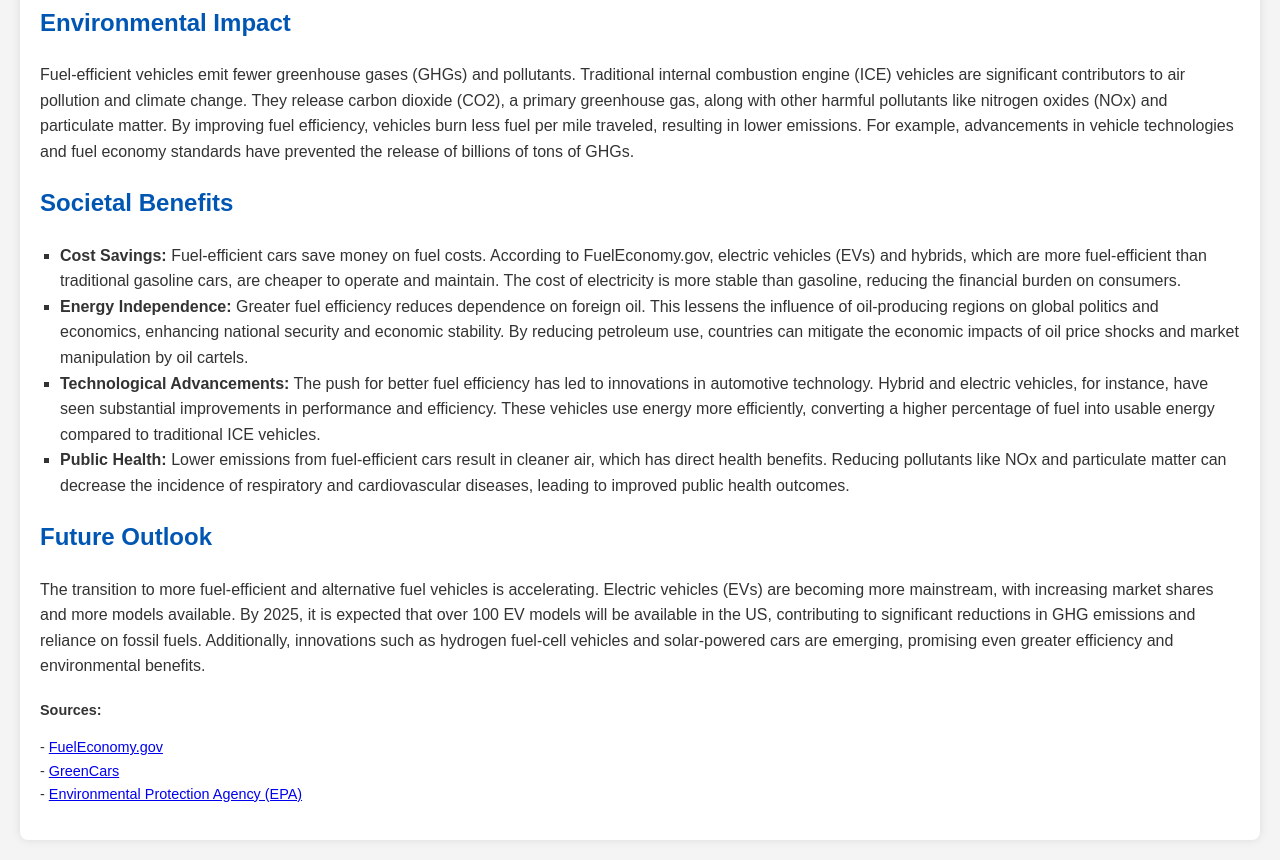
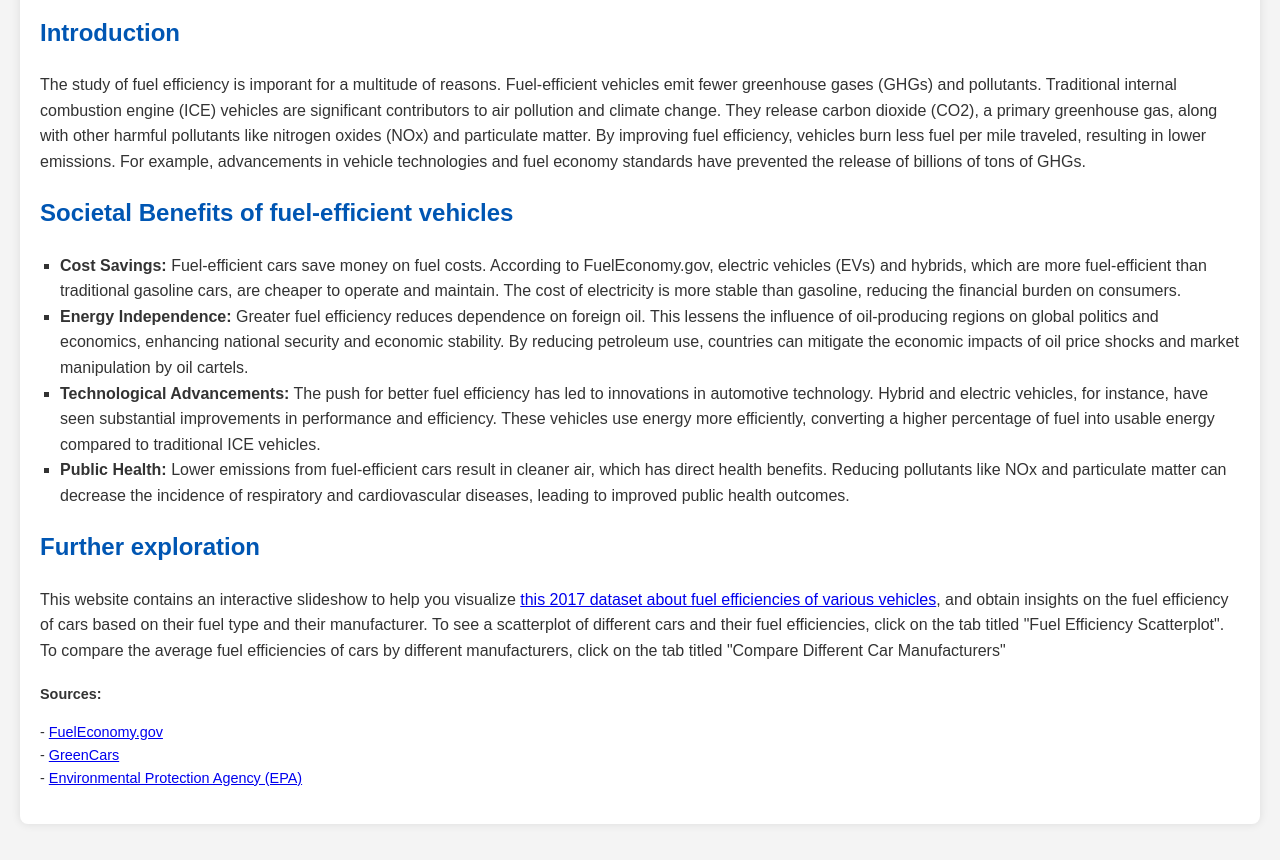
Before and after one commit to ajiteshdasara/ajiteshdasara.github.io, a plain HTML site: page index.html in a window 1280 px wide. Shown: the part 260-1120 px from the top of the page. Drawn offline with Linux system fonts and the light colour scheme.

Commit message:
final changes

```diff
--- a/index.html
+++ b/index.html
@@ -17,6 +17,7 @@
             padding: 20px;
             border-radius: 8px;
             box-shadow: 0 0 10px rgba(0, 0, 0, 0.1);
+            margin-bottom: 10px;
         }
         h1, h2 {
             color: #0056b3;
@@ -70,10 +71,10 @@
     <div class="contain">
         <h1>Fuel Efficiency of Cars</h1>
 
-        <h2>Environmental Impact</h2>
-        <p>Fuel-efficient vehicles emit fewer greenhouse gases (GHGs) and pollutants. Traditional internal combustion engine (ICE) vehicles are significant contributors to air pollution and climate change. They release carbon dioxide (CO2), a primary greenhouse gas, along with other harmful pollutants like nitrogen oxides (NOx) and particulate matter. By improving fuel efficiency, vehicles burn less fuel per mile traveled, resulting in lower emissions. For example, advancements in vehicle technologies and fuel economy standards have prevented the release of billions of tons of GHGs.</p>
+        <h2>Introduction</h2>
+        <p>The study of fuel efficiency is imporant for a multitude of reasons. Fuel-efficient vehicles emit fewer greenhouse gases (GHGs) and pollutants. Traditional internal combustion engine (ICE) vehicles are significant contributors to air pollution and climate change. They release carbon dioxide (CO2), a primary greenhouse gas, along with other harmful pollutants like nitrogen oxides (NOx) and particulate matter. By improving fuel efficiency, vehicles burn less fuel per mile traveled, resulting in lower emissions. For example, advancements in vehicle technologies and fuel economy standards have prevented the release of billions of tons of GHGs.</p>
 
-        <h2>Societal Benefits</h2>
+        <h2>Societal Benefits of fuel-efficient vehicles</h2>
         <ul>
             <li><strong>Cost Savings:</strong> Fuel-efficient cars save money on fuel costs. According to FuelEconomy.gov, electric vehicles (EVs) and hybrids, which are more fuel-efficient than traditional gasoline cars, are cheaper to operate and maintain. The cost of electricity is more stable than gasoline, reducing the financial burden on consumers.</li>
             <li><strong>Energy Independence:</strong> Greater fuel efficiency reduces dependence on foreign oil. This lessens the influence of oil-producing regions on global politics and economics, enhancing national security and economic stability. By reducing petroleum use, countries can mitigate the economic impacts of oil price shocks and market manipulation by oil cartels.</li>
@@ -81,8 +82,8 @@
             <li><strong>Public Health:</strong> Lower emissions from fuel-efficient cars result in cleaner air, which has direct health benefits. Reducing pollutants like NOx and particulate matter can decrease the incidence of respiratory and cardiovascular diseases, leading to improved public health outcomes.</li>
         </ul>
 
-        <h2>Future Outlook</h2>
-        <p>The transition to more fuel-efficient and alternative fuel vehicles is accelerating. Electric vehicles (EVs) are becoming more mainstream, with increasing market shares and more models available. By 2025, it is expected that over 100 EV models will be available in the US, contributing to significant reductions in GHG emissions and reliance on fossil fuels. Additionally, innovations such as hydrogen fuel-cell vehicles and solar-powered cars are emerging, promising even greater efficiency and environmental benefits.</p>
+        <h2>Further exploration</h2>
+        <p>This website contains an interactive slideshow to help you visualize <a href="https://flunky.github.io/cars2017.csv">this 2017 dataset about fuel efficiencies of various vehicles</a>, and obtain insights on the fuel efficiency of cars based on their fuel type and their manufacturer. To see a scatterplot of different cars and their fuel efficiencies, click on the tab titled "Fuel Efficiency Scatterplot". To compare the average fuel efficiencies of cars by different manufacturers, click on the tab titled "Compare Different Car Manufacturers"</a></p>
 
         <div class="sources">
             <p class="source-title">Sources:</p>
```
Also changed, not shown: page1.html (+2 -3 lines), page3.html (+3 -3 lines).
